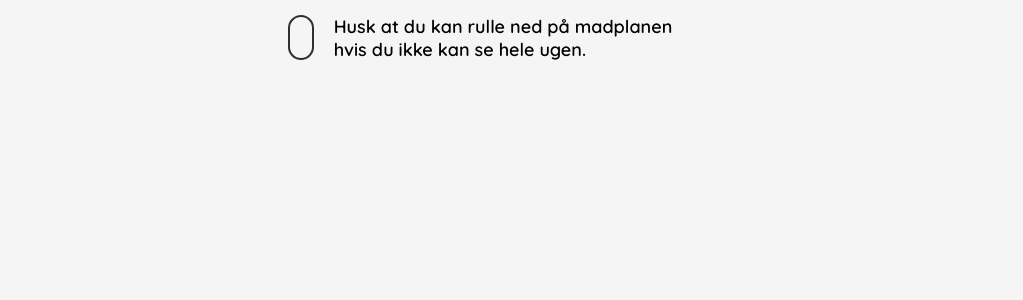
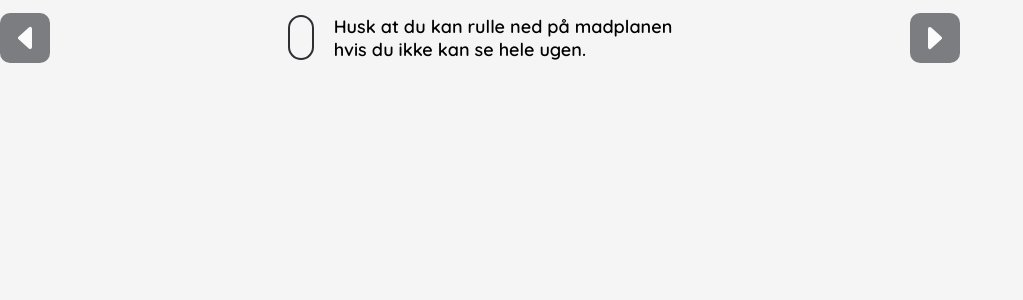
Before and after one commit to zMyLlama/videndjurs-aftensmad, a Next.js app: page /components/index/roll.down in a window 1280 px wide. Shown: the top 300 px of the page, without its empty margins (0-1023 px from the left). Built offline with nearby package versions, Linux system fonts and the light colour scheme.

Commit message:
prepared for update 2

```diff
--- a/pages/components/index/modal.tsx
+++ b/pages/components/index/modal.tsx
@@ -53,6 +53,7 @@ const ModalWrapper = styled.div`
     padding-top: 15px;
     padding-bottom: 15px;
     min-width: 700px;
+    max-width: 1200px;
     width: fit-content;
 
     @media ${device.tablet} { min-width: 80%; }
--- a/pages/components/index/reaction-notification.tsx
+++ b/pages/components/index/reaction-notification.tsx
@@ -32,16 +32,17 @@ function ReactionNotification(props: any) {
 
     const castRating = function(score: number) {
         props.setAllowRating(false);
+        setExpanded(false);
 
         var exdate = new Date();
         exdate.setHours(23);
         exdate.setMinutes(59);
         exdate.setSeconds(59);
-        document.cookie='reactedToday=1; expires='+exdate+'; path=/';
+        document.cookie='reactedToday=1; expires='+exdate+'; path=/; SameSite=lax';
 
 
         const addRating = async function() {
-            const res = await fetch(getHostName() + '/api/addRating', { /* https://campusmad.netlify.app/api/getData */
+            await fetch(getHostName() + '/api/addRating', { /* https://campusmad.netlify.app/api/getData */
                 method: 'POST',
                 body: JSON.stringify(score),
                 headers: {
--- a/pages/components/index/roll.down.tsx
+++ b/pages/components/index/roll.down.tsx
@@ -1,9 +1,28 @@
 import styled, { keyframes } from "styled-components"
 import { device } from "../../../js/devices"
 
-function RollDown() {
+interface Props {
+    position : string
+}
+
+function RollDown(props : any) {
+    const switchWeek = function() {
+        props.setModalData(["Kommer snart...", ['Du sidder måske der og tænker, wow det er rimelig cool det her men mig og the ', <strong>BOYS</strong>, ' har en discord kanal og vi elsker at stå og fotografere madplanen hver mandag og det er helt fair... ', <strong>MEN</strong>, ' her på Campus mad er vi virkelig "nytækende" og har derfor lavet et samarbejde med køkkent så du kan se 2-4 uger frem i madplanen selvfølgelig med potentailt minimale ændringer.', <br/>, <br/>, "Hvis du ikke har læst titlen på denne modal så er featuren ikke ude endnu men den kommer inden den 5/9/2022."]])
+    }
+
     return (
         <Wrapper>
+            <SwitchWeek onClick={switchWeek} position="left">
+                <SVG position="left" viewBox="0 0 12 19" fill="none" xmlns="http://www.w3.org/2000/svg">
+                    <path d="M1.5 9.5L10.5 1.5L10.5 17.5L1.5 9.5Z" fill="white" stroke="white" stroke-width="3" stroke-linecap="round" stroke-linejoin="round"/>
+                </SVG>
+            </SwitchWeek>
+            <SwitchWeek onClick={switchWeek} position="right">
+                <SVG position="right" viewBox="0 0 12 19" fill="none" xmlns="http://www.w3.org/2000/svg">
+                    <path d="M1.5 9.5L10.5 1.5L10.5 17.5L1.5 9.5Z" fill="white" stroke="white" stroke-width="3" stroke-linecap="round" stroke-linejoin="round"/>
+                </SVG>
+            </SwitchWeek>
+
             <RollWrapper>
                 <Circle></Circle>
             </RollWrapper>
@@ -12,7 +31,39 @@ function RollDown() {
      );
 }
 
+const SwitchWeek = styled.button<Props>`
+    position: absolute;
+    ${props => props.position == "left" && 'left: 0px;'}
+    ${props => props.position == "right" && 'right: 0px;'}
+    background-color: var(--logo-color);
+    border-radius: 10px;
+    width: 50px;
+    aspect-ratio: 1 / 1;
+
+    display: flex;
+    align-items: center;
+    justify-content: center;
+
+    opacity: 0.6;
+    cursor: not-allowed;
+
+    @media ${device.tablet} { width: 45px; }
+    @media ${device.mobileL} { width: 40px; margin-right: 20px }
+`
+
+const SVG = styled.svg<Props>`
+    width: 14px;
+    height: 24px;
+    ${props => props.position == "right" && 'transform: scale(-1);'}
+
+    @media ${device.mobileL} {
+        width: 11px;
+        height: 18px;
+    }
+`
+
 const Wrapper = styled.div`
+    position: relative;
     display: flex;
     justify-content: center;
     align-items: center;
--- a/pages/index.tsx
+++ b/pages/index.tsx
@@ -98,7 +98,7 @@ function Home() {
 
       <Status data={data} week={weekNumber} />
       <Schedule data={data} today={today} />
-      <RollDown />
+      <RollDown setModalData={setModalData} />
       <Bottom>
         <ClickableNonLink
           onClick={() =>
```
